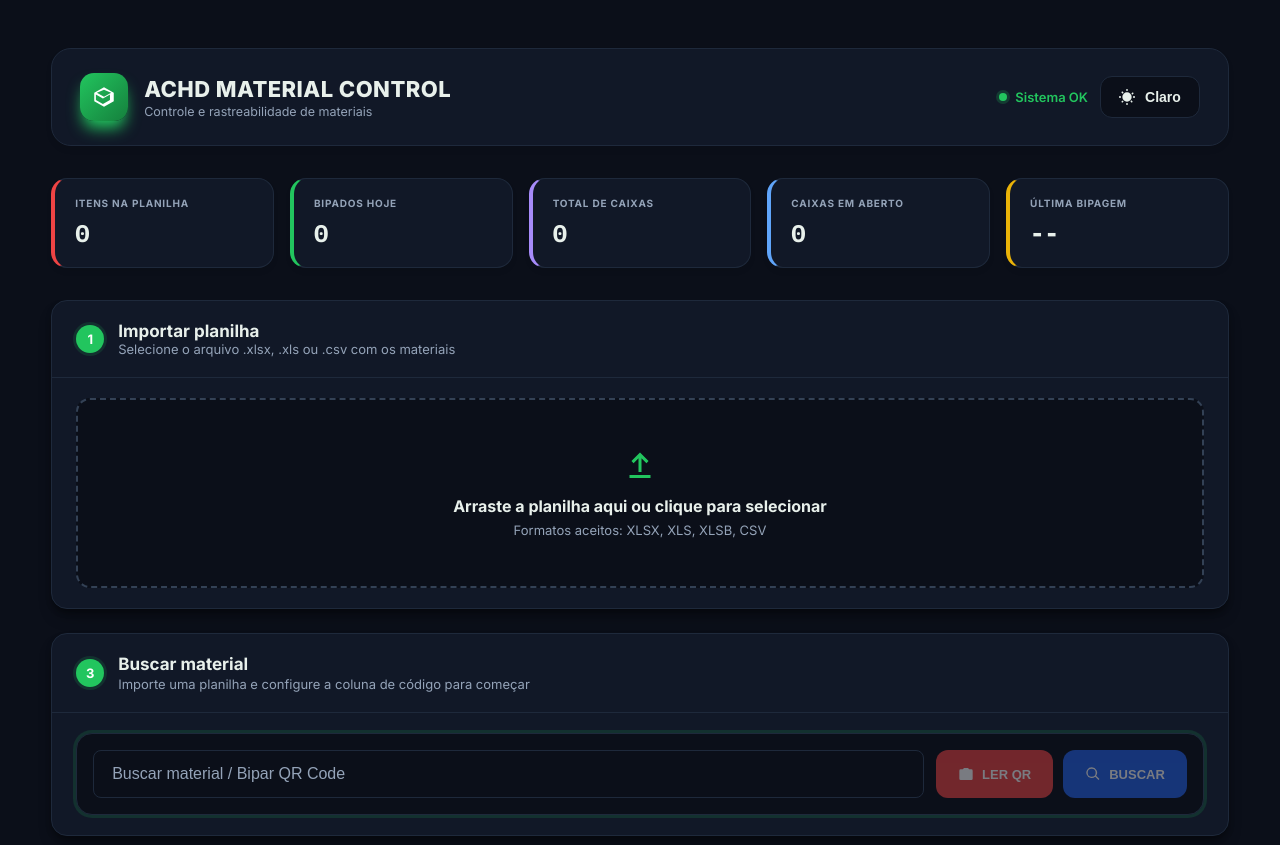
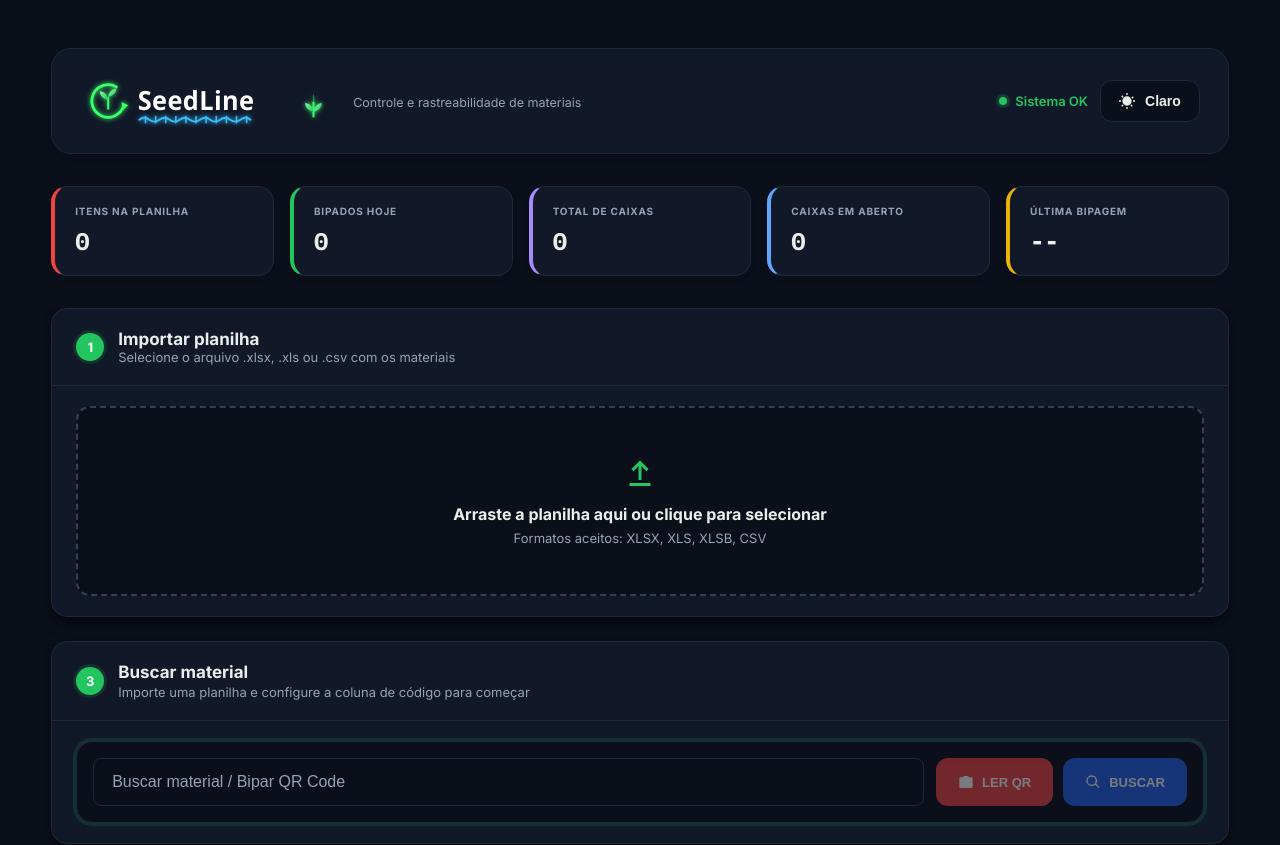
Before and after one commit to magnummoreira02-pixel/teste, a React (Vite) app: page / in a window 1280 px wide. Shown: the top 845 px of the page. Built offline with nearby package versions, Linux system fonts and the light colour scheme.

Commit message:
REFORMULANDO TITULO

```diff
--- a/src/components/Header.jsx
+++ b/src/components/Header.jsx
@@ -1,16 +1,12 @@
 import Icon from "./ui/Icon.jsx";
+import SeedLineLogo from "./ui/SeedLineLogo.jsx";
 
 export default function Header({ theme, onToggleTheme }) {
   return (
     <header className="agro-header">
       <div className="brand-mark">
-        <div className="brand-icon">
-          <Icon name="box" size={26} />
-        </div>
+        <SeedLineLogo height={56} theme={theme} />
         <div>
-          <div style={{ fontSize: 22, fontWeight: 800, letterSpacing: "0.02em", color: "var(--text)" }}>
-            ACHD MATERIAL CONTROL
-          </div>
           <div style={{ fontSize: 12.5, color: "var(--muted)", marginTop: 2 }}>
             Controle e rastreabilidade de materiais
           </div>
--- /dev/null
+++ b/src/components/ui/SeedLineLogo.jsx
@@ -0,0 +1,94 @@
+import { useId } from "react";
+
+export default function SeedLineLogo({ height = 56, theme = "dark" }) {
+  const uid = useId();
+  const id = `sl${uid.replace(/[^a-zA-Z0-9-]/g, "")}`;
+  const width = Math.round((height / 72) * 330);
+  const NEON = "#39FF6A";
+  return (
+    <svg
+      width={width}
+      height={height}
+      viewBox="0 0 330 72"
+      fill="none"
+      role="img"
+      aria-label="SeedLine"
+      style={{ display: "block" }}
+    >
+      <defs>
+        <linearGradient id={`${id}-grad`} x1="0" y1="0" x2="1" y2="1">
+          <stop offset="0" stopColor="#8AFFAB" />
+          <stop offset="1" stopColor="#16C24E" />
+        </linearGradient>
+        <filter id={`${id}-glow`} x="-60%" y="-60%" width="220%" height="220%">
+          <feGaussianBlur in="SourceGraphic" stdDeviation="3.2" result="b" />
+          <feMerge>
+            <feMergeNode in="b" />
+            <feMergeNode in="SourceGraphic" />
+          </feMerge>
+        </filter>
+      </defs>
+
+      {/* Ícone circular: seta contínua + broto */}
+      <g filter={`url(#${id}-glow)`}>
+        <path
+          d="M46.5 17.8 A21 21 0 1 0 55.7 43.2"
+          stroke={NEON}
+          strokeWidth="3.6"
+          strokeLinecap="round"
+        />
+        <path d="M53.2 37.4 L61.8 41.4 L54.6 47.8 Z" fill={NEON} />
+        <path
+          d="M36 46 L36 32"
+          stroke={NEON}
+          strokeWidth="2.6"
+          strokeLinecap="round"
+        />
+        <path d="M36 35 Q26.5 33 25 23.5 Q34.5 24.5 36 35 Z" fill={`url(#${id}-grad)`} />
+        <path d="M36 31 Q45.5 29 47 19.5 Q37.5 20.5 36 31 Z" fill={`url(#${id}-grad)`} />
+      </g>
+
+      {/* Texto SeedLine */}
+      <text
+        x="74"
+        y="47"
+        fill={theme === "light" ? "#0B0F19" : "#FFFFFF"}
+        fontSize="34"
+        fontWeight="700"
+        letterSpacing="0.5"
+        textLength="150"
+        lengthAdjust="spacingAndGlyphs"
+        style={{
+          fontFamily: "'Nunito', 'Segoe UI', 'IBM Plex Sans', -apple-system, sans-serif"
+        }}
+      >
+        Seed<tspan>Line</tspan>
+      </text>
+
+      {/* Símbolo de fita de RNA ao longo da base do texto (azul neon) */}
+      <g filter={`url(#${id}-glow)`} transform="translate(76 60)" stroke="#38BDF8">
+        <path
+          d="M0 0 Q6.5 -5 13 0 T26 0 T39 0 T52 0 T65 0 T78 0 T91 0 T104 0 T117 0 T130 0 T143 0"
+          strokeWidth="2.4"
+          strokeLinecap="round"
+        />
+        {[8, 21, 34, 47, 60, 73, 86, 99, 112, 125, 138].map((x) => (
+          <path key={x} d={`M${x} -4 L${x} 4`} strokeWidth="2" strokeLinecap="round" />
+        ))}
+      </g>
+
+      {/* Ícone de planta à direita (duas folhas + haste, estilo milho jovem) */}
+      <g filter={`url(#${id}-glow)`} transform="translate(292 12)">
+        <path
+          d="M8 44 L8 26"
+          stroke={NEON}
+          strokeWidth="2.6"
+          strokeLinecap="round"
+        />
+        <path d="M8 38 Q-1.5 36 -3 26.5 Q6.5 27.5 8 38 Z" fill={`url(#${id}-grad)`} />
+        <path d="M8 38 Q17.5 36 19 26.5 Q9.5 27.5 8 38 Z" fill={`url(#${id}-grad)`} />
+        <path d="M8 30 Q8 20 8 15 Q10 21 8 30 Z" fill={NEON} />
+      </g>
+    </svg>
+  );
+}
```
Also changed, not shown: 5 other files (tests, documents, lock files or other folders).
